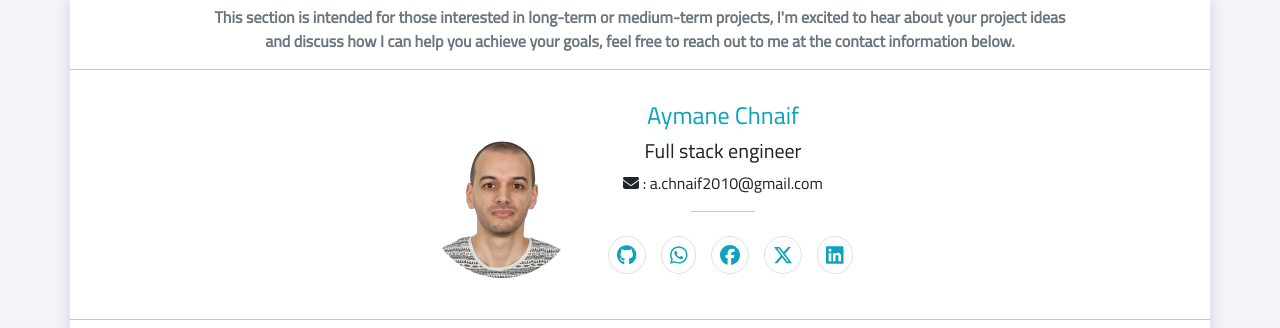
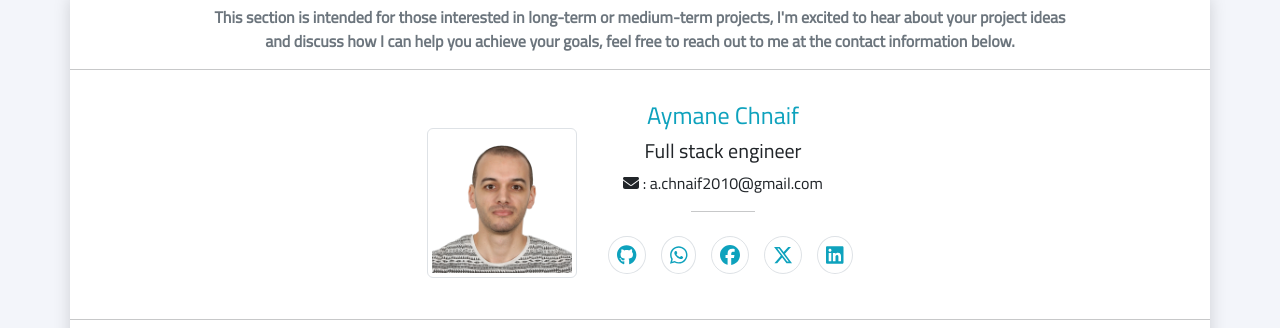
Before and after one commit to aymane244/new_protfolio, a React (Create React App) app: page / in a window 1280 px wide. Shown: the part 4340-4668 px from the top of the page. Built offline with nearby package versions, Linux system fonts and the light colour scheme.

Commit message:
fixing image bug

```diff
--- a/src/components/pages/HireMe.js
+++ b/src/components/pages/HireMe.js
@@ -37,7 +37,7 @@ export default function HireMe(){
                 <div className="col-md-12 px-5 py-3 text-center">
                     <div className="d-flex justify-content-center align-items-center">
                         <div>
-                            <img src="/images/aimane.png" alt="aimane-profile" className="img-fluid rounded-circle img-size" />
+                            <img src="/images/aimane.png" alt="aimane-profile" className="img-fluid img-thumbnail img-size" />
                         </div>
                         <div className="ms-3">
                             <h4 className="text-color">{lang.myName || uploadLang.myName}</h4>
```
